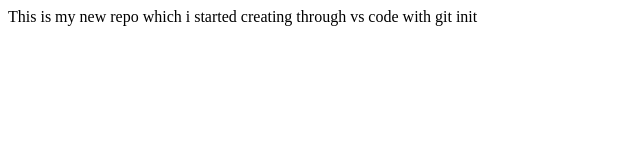
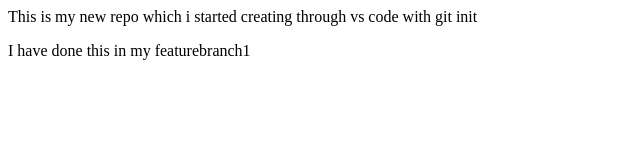
Before and after one commit to sammmeeerr/localrepo, a plain HTML site: page index.html in a window 1280 px wide. Shown: the whole page, without its empty margins (0-640 px from the left). Drawn offline with Linux system fonts and the light colour scheme.

Commit message:
add new feature

```diff
--- a/index.html
+++ b/index.html
@@ -1 +1,2 @@
 <p>This is my new repo which i started creating through vs code with git init</p>
+<p>I have done this in my featurebranch1</p>
```
